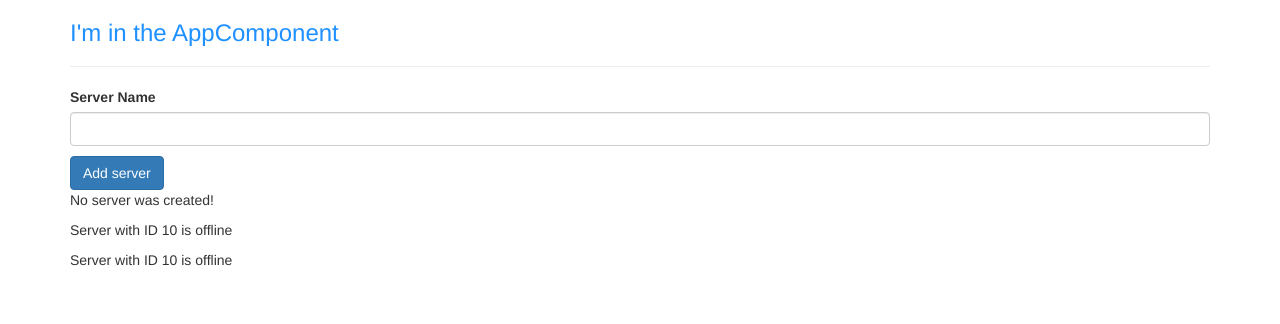
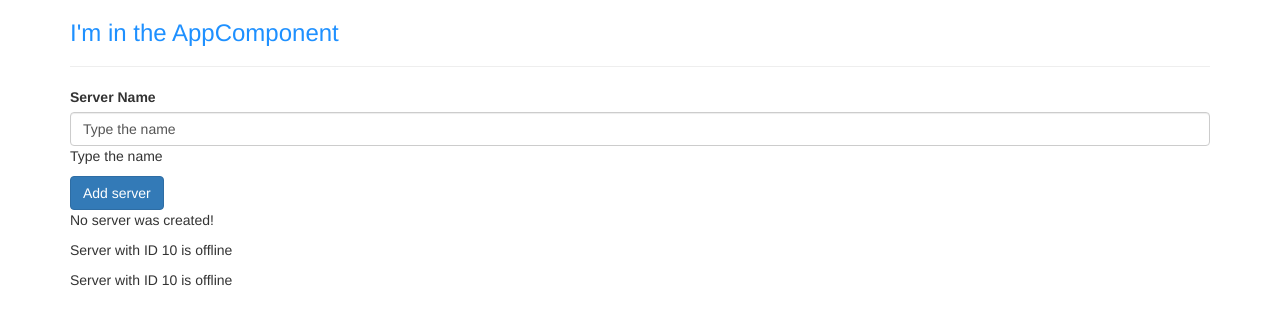
Before and after one commit to henriquebaron/angular-course, an Angular app in the folder app/: page / in a window 1280 px wide. Shown: the top 324 px of the page. Built offline with nearby package versions, Linux system fonts and the light colour scheme.

Commit message:
Two-way databinding: example on text input field
Replacing the previous example of event data binding.

```diff
--- a/app/src/app/app.module.ts
+++ b/app/src/app/app.module.ts
@@ -1,4 +1,5 @@
 import { NgModule } from '@angular/core';
+import { FormsModule } from '@angular/forms';
 import { BrowserModule } from '@angular/platform-browser';
 
 import { AppComponent } from './app.component';
@@ -12,7 +13,8 @@ import { ServersComponent } from './servers/servers.component';
     ServersComponent
   ],
   imports: [
-    BrowserModule
+    BrowserModule,
+    FormsModule
   ],
   providers: [],
   bootstrap: [AppComponent]
--- a/app/src/app/servers/servers.component.html
+++ b/app/src/app/servers/servers.component.html
@@ -1,5 +1,6 @@
 <label>Server Name</label>
-<input type="text" class="form-control" (input)="onUpdateServerName($event)">
+<!-- <input type="text" class="form-control" (input)="onUpdateServerName($event)"> -->
+<input type="text" class="form-control" [(ngModel)]="serverName">
 <p>{{ serverName }}</p>
 <button class="btn btn-primary" [disabled]="!allowNewServer"
 (click)="onCreateServer()">Add server</button>
--- a/app/src/app/servers/servers.component.ts
+++ b/app/src/app/servers/servers.component.ts
@@ -20,7 +20,7 @@ import { ControlContainer } from '@angular/forms';
 export class ServersComponent implements OnInit {
   allowNewServer: boolean = false;
   serverCreationStatus: string = 'No server was created!';
-  serverName: string = '';
+  serverName: string = 'Type the name';
 
   constructor() {
     setTimeout(() => {
```
